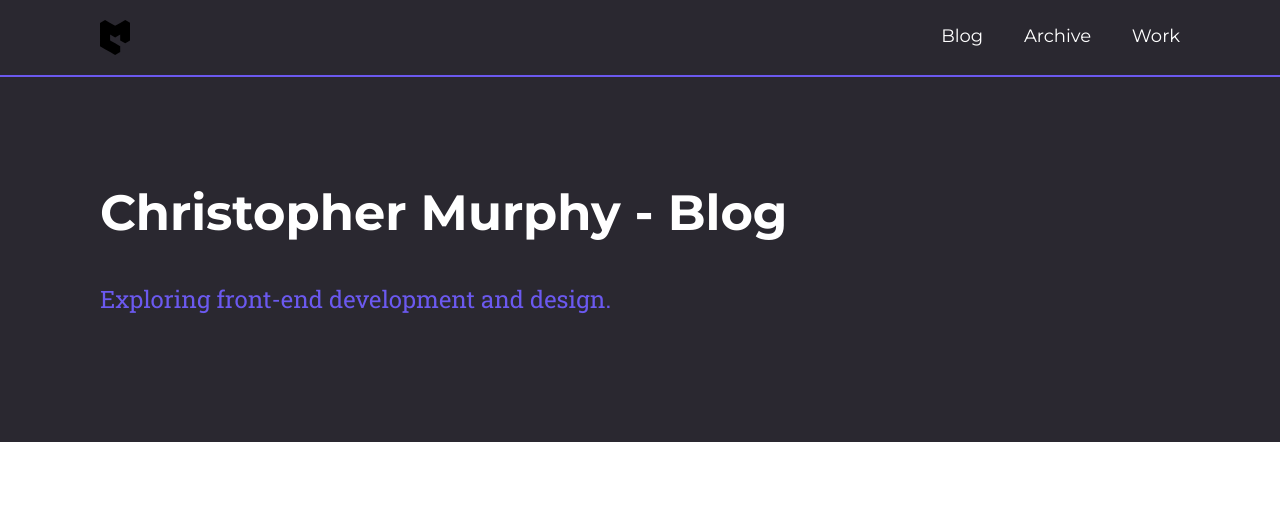
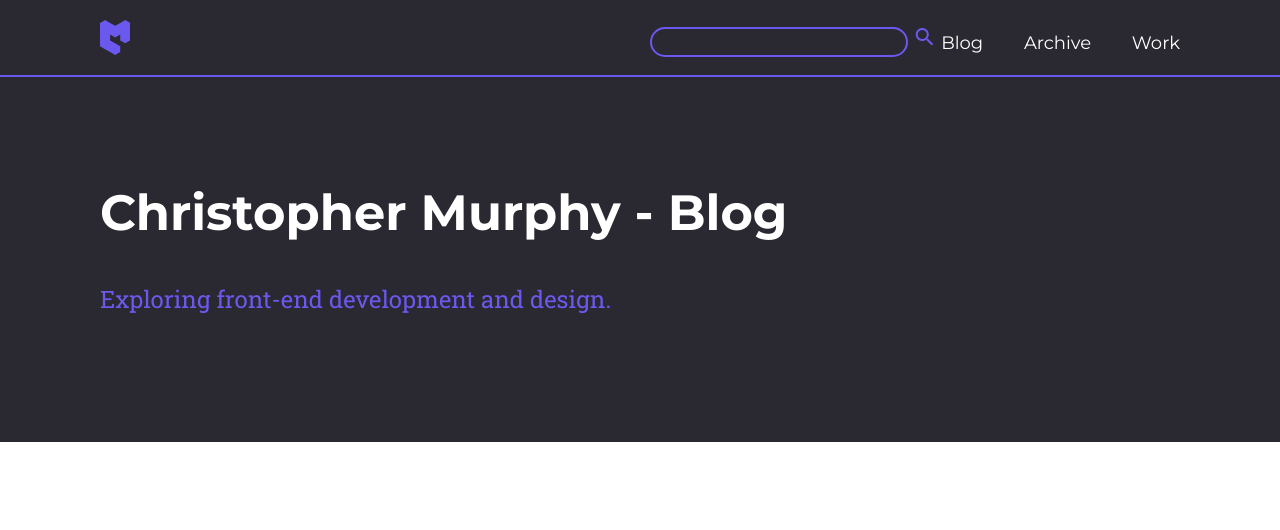
Before and after one commit to Splode/cm-blog, a Jekyll site: the page built from index.html, in a window 1280 px wide and 1400 px high. Shown: the top 530 px of the window. Built offline with Jekyll 4.4.1, drawn with Linux system fonts in a browser that asks for light colours; nearby versions of some CDN libraries; the list of posts is cut into pages by our own code; grey boxes are pictures that could not be loaded.

Commit message:
Nightly Build
Building out the search feature. Currently working on styling and
structure. Need to work on the logic behind the display states for the
various search components.

```diff
--- a/_includes/header.html
+++ b/_includes/header.html
@@ -5,10 +5,7 @@
         <!-- <a href="#top"><img src="00_assets/01_logos/2015_001_solid_purple.svg" width="auto" height="35px"></a> -->
         <a href="{{site.baseurl}}/" title="Blog Home"><svg version="1.1" id="Layer_1" xmlns="http://www.w3.org/2000/svg" xmlns:xlink="http://www.w3.org/1999/xlink" x="0px" y="0px"
           viewBox="-378 163.6 203 234.4" style="enable-background:new -378 163.6 203 234.4;" xml:space="preserve">
-          <style type="text/css">
-          .st0{fill:#6B59EF;}
-          .st1{fill:none;}
-          </style>
+
           <g id="XMLID_1_">
             <polygon id="XMLID_2_" class="st0" points="-378,339.4 -344.1,358.9 -310.3,339.4 -310.3,300.4 -344.1,280.8 -378,300.4 	"/>
             <polygon id="XMLID_3_" class="st0" points="-344,320 -310.3,300.4 -310.3,261.3 -344.1,241.8 -378,261.3 -378,300.4 	"/>
@@ -34,18 +31,47 @@
           </g>
         </svg></a>
       </div>
-      <div class="menu-icon"></div>
-      <ul class="menu">
-        <li><a href="{{site.baseurl}}/" class="linkUnderline" title="Blog Home">Blog</a></li>
-        <li><a href="{{site.baseurl}}/archive.html" class="linkUnderline" title="Archived Posts">Archive</a></li>
-        <li><a href="http://www.christopherianmurphy.com" class="linkUnderline" title="Portfolio of Work">Work</a></li>
-      </ul>
+      <div class="menu-container">
+        <!-- Hamburger -->
+        <div class="menu-icon"></div>
+        <!-- Search input -->
+        <input type="text" v-model="searchItem" class="search-input">
+        <i class="material-icons search-icon">search</i>
+        <!-- Top-level navigation -->
+        <ul class="menu">
+          <li><a href="{{ site.baseurl }}/" class="linkUnderline" title="Blog Home">Blog</a></li>
+          <li><a href="{{ site.baseurl }}/archive.html" class="linkUnderline" title="Archived Posts">Archive</a></li>
+          <li><a href="http://www.christopherianmurphy.com" class="linkUnderline" title="Portfolio of Work">Work</a></li>
+        </ul>
+      </div>
     </main>
   </nav>
+  <!-- Search results -->
+  <section class="search-container" v-if="searchItem.length !== 0" v-cloak>
+    <ul>
+      <li v-for="post in filterSearch">
+        {% raw %}
+        <h4>
+          <a :href="post.url" class="linkUnderline">
+            {{ post.title }}
+          </a>
+        </h4>
+        <ul>
+          <li v-for="tag in post.tags" class="search-tag tags">
+            <a class="button">
+              {{ tag }}
+            </a>
+          </li>
+        </ul>
+        {% endraw %}
+      </li>
+    </ul>
+  </section>
+  <!-- masthead -->
   <div class="masthead{% if page.title %} masthead--post{% endif %}">
     <header class="wrapper">
-      <h1>{% if page.title %}{{page.title}}{% else %}{{site.title}}{% endif %}</h1>
-      <p>{% if page.tagline %}{{page.tagline}}{% else %}{{site.tagline}}{% endif %}</p>
+      <h1>{% if page.title %}{{ page.title }}{% else %}{{ site.title }}{% endif %}</h1>
+      <p>{% if page.tagline %}{{ page.tagline }}{% else %}{{ site.tagline }}{% endif %}</p>
     </header>
   </div>
 </header>
--- a/_layouts/default.html
+++ b/_layouts/default.html
@@ -5,21 +5,6 @@
 <body>
 <div id="app-container">
   {% include header.html %}
-  <input type="text" v-model="searchItem">
-  <ul v-if="searchItem.length !== 0" v-cloak>
-    <li v-for="post in filterSearch">
-      {% raw %}
-      <a :href="post.url">
-        {{ post.title }}
-      </a>
-      <ul>
-        <li v-for="tag in post.tags">
-          {{ tag }}
-        </li>
-      </ul>
-      {% endraw %}
-    </li>
-  </ul>
 
   <main class="wrapper">
     <div class="main-container">
--- a/_sass/_base.scss
+++ b/_sass/_base.scss
@@ -60,6 +60,8 @@ p {
 
 ul {
 	list-style-type: none;
+	margin: 0;
+	padding: 0;
 }
 
 time {
--- a/_sass/_layout.scss
+++ b/_sass/_layout.scss
@@ -219,6 +219,7 @@ nav {
 .button {
   box-shadow: 0 0 1px rgba(0, 0, 0, 0);
   color: $plumMeat;
+  cursor: pointer;
   display: inline-block;
   padding: 0.5em 1em;
   transition: all 0.3s ease-in-out;
@@ -355,6 +356,29 @@ nav {
   }
 }
 
+.search-container {
+  display: flex;
+  flex-direction: column;
+  margin-top: 75px;
+}
+
+.search-icon {
+  color: $brightPurple;
+}
+
+.search-input {
+  background: transparent;
+  border: 2px solid $brightPurple;
+  border-radius: 25px;
+  color: $white;
+  outline: none;
+  padding-left: 1em;
+}
+
+.search-tag {
+  display: inline;
+}
+
 .tags {
   color: $plumMeat;
   font-size: 0.85em;
@@ -374,3 +398,7 @@ nav {
   max-width: 1080px;
   padding: 0 2.5%;
 }
+
+// SVG Logo Classes
+.st0{fill:#6B59EF;}
+.st1{fill:none;}
--- a/css/main.scss
+++ b/css/main.scss
@@ -3,6 +3,7 @@
 ---
 @charset "utf-8";
 @import url(https://fonts.googleapis.com/css?family=Roboto+Slab:400,700|Montserrat:400,700); //Google Web Fonts
+@import url(https://fonts.googleapis.com/icon?family=Material+Icons); // Google Material Icons
 // Import partials from `sass_dir` (defaults to `_sass`)
 @import "normalize"; //Normalize styles
 @import "gridly"; //Gridly flexbox layout
```
